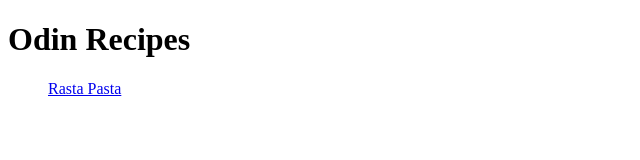
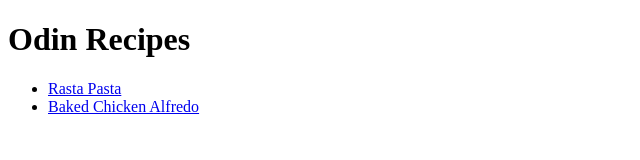
Before and after one commit to caramel-cashew/odin-recipes, a plain HTML site: page index.html in a window 1280 px wide. Shown: the whole page, without its empty margins (0-640 px from the left). Drawn offline with Linux system fonts and the light colour scheme.

Commit message:
Fix list in index

```diff
--- a/index.html
+++ b/index.html
@@ -7,7 +7,8 @@
     <body>
         <h1>Odin Recipes</h1>
         <ul>
-            <a href="recipes/rasta-pasta.html">Rasta Pasta</a>
+            <li><a href="recipes/rasta-pasta.html">Rasta Pasta</a></li>
+            <li><a href="recipes/baked-chicken-alfredo.html">Baked Chicken Alfredo</a></li>
         </ul>
     </body>
 </html>
```
